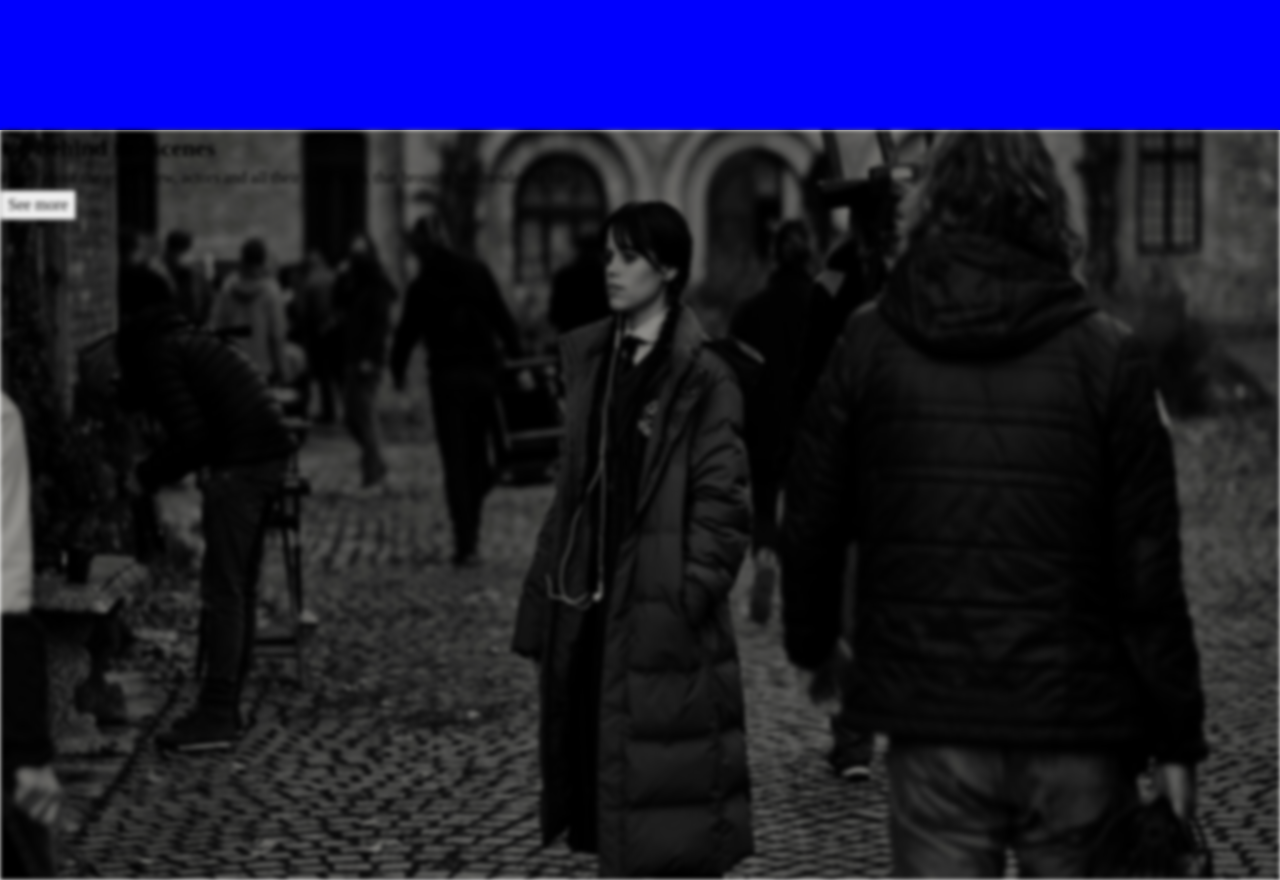
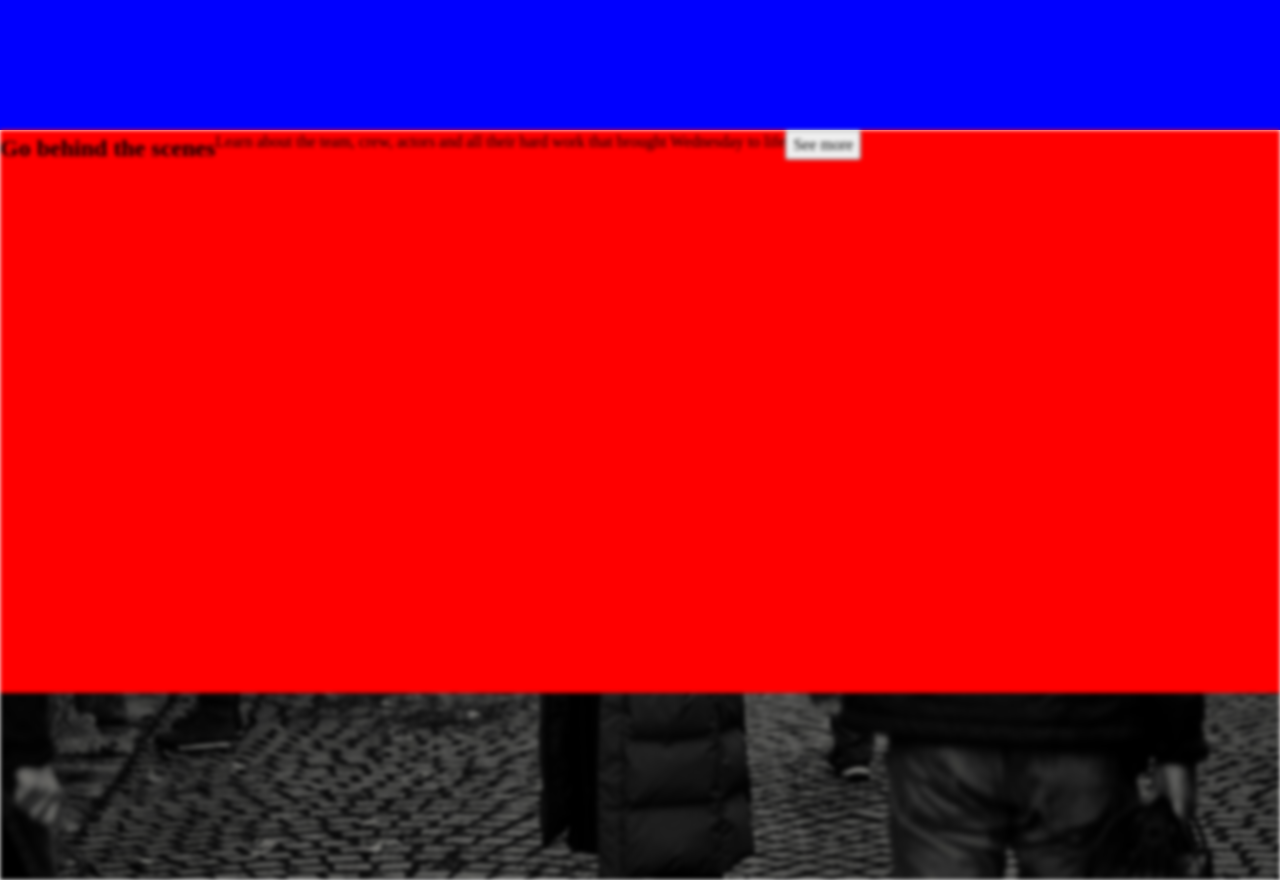
Before and after one commit to imd1005-web-development-winter-2023/assignment-02-naomileron, a plain HTML site: page index.html in a window 1280 px wide. Shown: the part 1980-2860 px from the top of the page. Drawn offline with Linux system fonts and the light colour scheme.

Commit message:
Added Text to bts section css

```diff
--- a/style.css
+++ b/style.css
@@ -184,6 +184,13 @@ font-size: 7rem;
   filter: blur(2px);
 }
 
+.bts-text {
+  display:flex;
+  width: 100%;
+  height: 75%;
+  background-color:red;
+}
+
 /*Screen reader only, based on example shown in class*/
 .sr-only {
   position: absolute;
```
